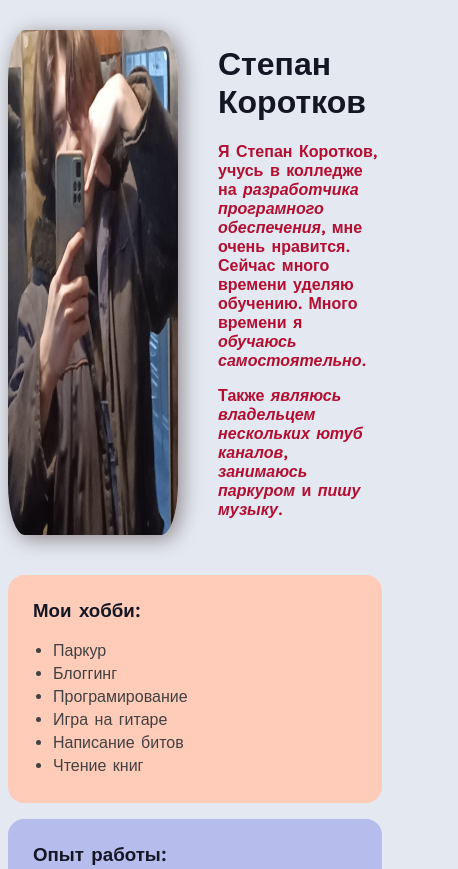
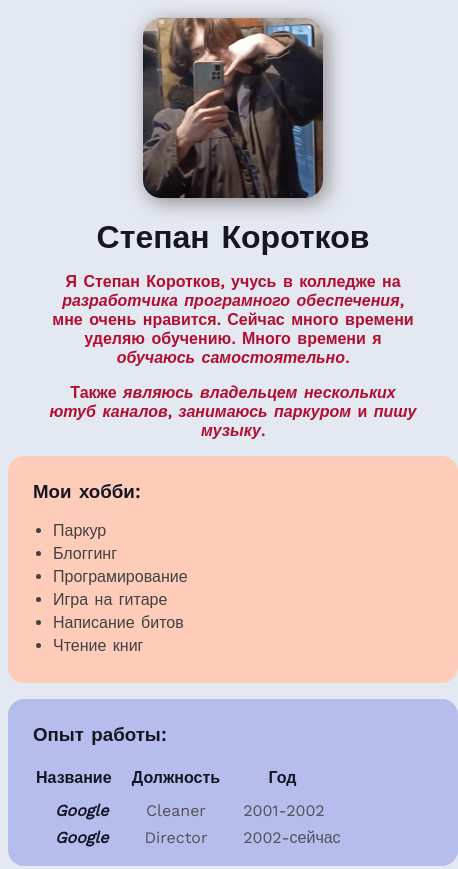
Before and after one commit to tep98/Resume_first_project, a plain HTML site: page index.html in a window 390 px wide. Shown: the top 869 px of the page, 458 px wide, since content can reach past the window. Drawn offline with nearby package versions, Linux system fonts and the light colour scheme; a web font is replaced by a local one.

Commit message:
add styles and adaptive for mobile

```diff
--- a/style.css
+++ b/style.css
@@ -5,6 +5,7 @@
     margin: auto;
     margin-top: 30px;
 }
+
 
 
 body {
@@ -23,7 +24,8 @@ body {
     display: flex;
 }
     .info img {
-        width: 170px;
+        margin: auto;
+        width: 180px;
         border-radius: 10%;
         box-shadow: 4px 4px 20px rgba(27, 6, 6, 0.418);
     }
@@ -31,14 +33,53 @@ body {
 
 .name {
     margin-top: 15px;
-    margin-left: 40px;
+    margin: 0 40px;
 }
 
 .info-text {
     font-weight: bold;
     color: #b30e32;
     margin: 0;
-    margin-left: 40px;
+    margin: 0 40px;
+}
+
+@media (max-width:650px) {
+
+    body {
+        display: flex;
+        justify-content: center;
+    }
+
+    @media (max-width:450px) {
+        body {
+            display: block;
+        }
+    }
+
+    .container {
+        display: inline-block;
+        max-width: 450px;
+        margin: 10px 0;
+    }
+
+    .info {
+        display: block;
+        margin-bottom: 15px;
+        width: 450px;
+        justify-content: center;
+    }
+
+    .info img {
+        display: block;
+        justify-content: center;
+        margin-bottom: 20px;
+    }
+
+    .text {
+        display: block;
+        justify-content: center;
+        text-align: center;
+    }
 }
 
 
@@ -86,6 +127,17 @@ body {
             padding: 15px o 10px;
             outline: none;
             font-family: inherit;
+            resize: vertical;
+            min-height: 40px;
+            max-height: 200px;
+        }
+
+
+        @media (min-width:650px) {
+
+            #message_entry:focus {
+                height: 100px;
+            }
         }
 
         #email_entry {
@@ -114,7 +166,22 @@ body {
             width: 50%;
         }
 
+        @media (max-width:650px) {
+            .form-row   {
+                display: block;
+                margin-bottom: 16px;
+            }
 
+
+    .user-info:first-child {
+        margin-bottom: 12px;
+    }
+
+    #message_entry {
+        resize: none;
+    }
+
+}
 
 a {
     color:#ff0015;
```
